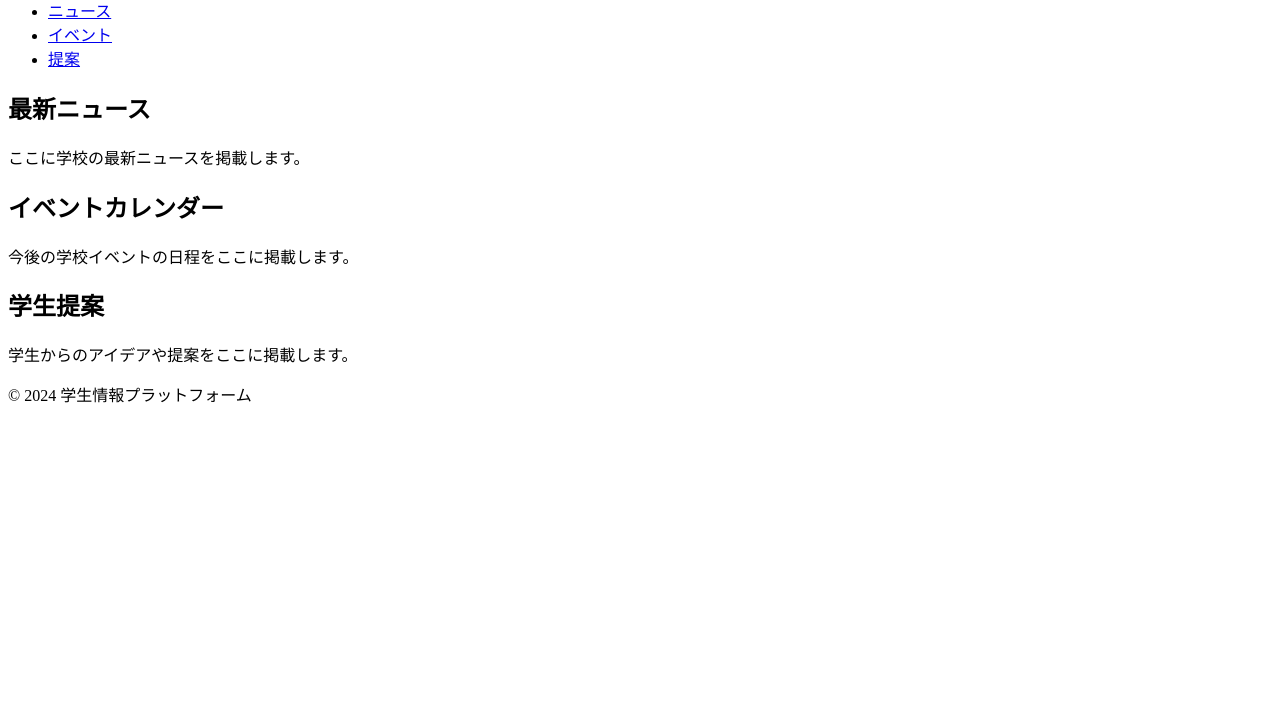
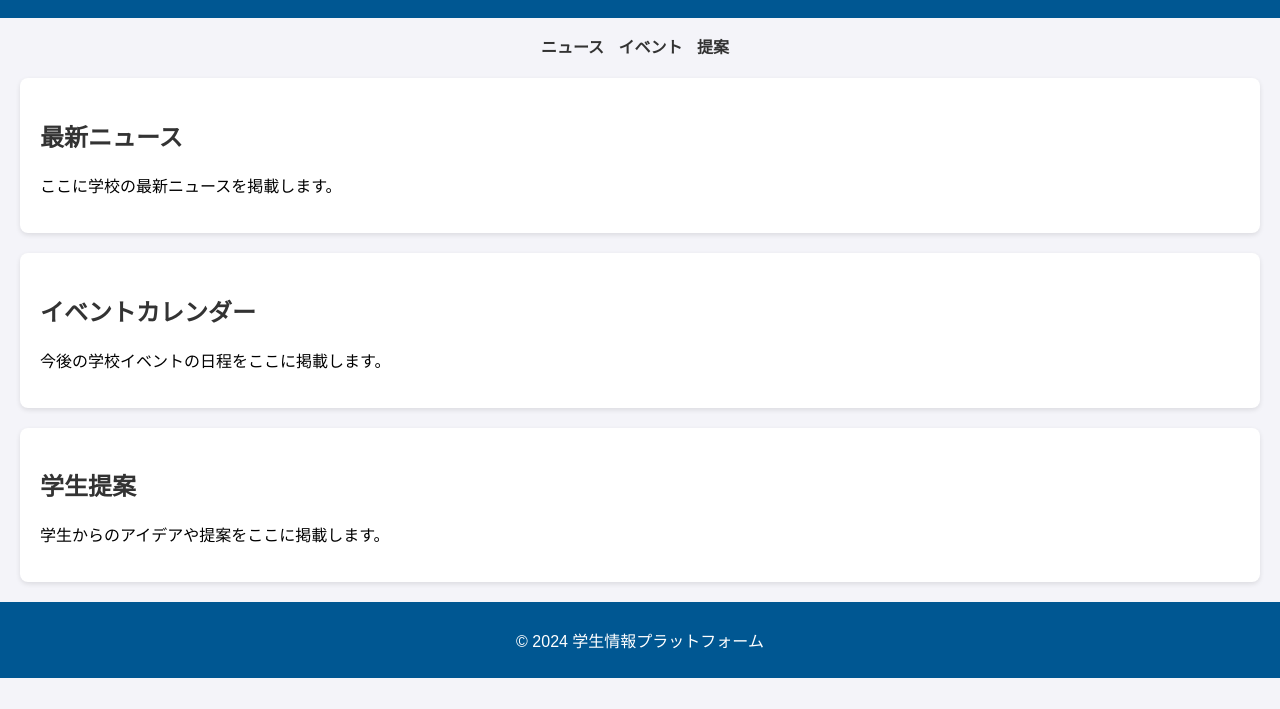
Before and after one commit to Kohta-reitaku/O_Ver1.11, a plain HTML site: page Index.html in a window 1280 px wide. Shown: the part 91-800 px from the top of the page. Drawn offline with Linux system fonts and the light colour scheme.

Commit message:
Update Index.html

```diff
--- a/Index.html
+++ b/Index.html
@@ -3,6 +3,47 @@
 <head>
     <meta charset="UTF-8">
     <title>学生版Yahooプロトタイプ</title>
+    <head>
+        <style>
+            body {
+                font-family: 'Arial', sans-serif;
+                margin: 0;
+                padding: 0;
+                background-color: #f4f4f9;
+            }
+            header, footer {
+                background-color: #005792;
+                color: #ffffff;
+                padding: 10px 20px;
+                text-align: center;
+            }
+            nav ul {
+                list-style-type: none;
+                padding: 0;
+                text-align: center;
+            }
+            nav ul li {
+                display: inline;
+                margin-right: 10px;
+            }
+            nav ul li a {
+                text-decoration: none;
+                color: #333;
+                font-weight: bold;
+            }
+            section {
+                margin: 20px;
+                padding: 20px;
+                background-color: #ffffff;
+                border-radius: 8px;
+                box-shadow: 0 2px 5px rgba(0,0,0,0.1);
+            }
+            h1, h2 {
+                color: #333;
+            }
+        </style>
+    </head>
+
 </head>
 <body>
     <header>
```
